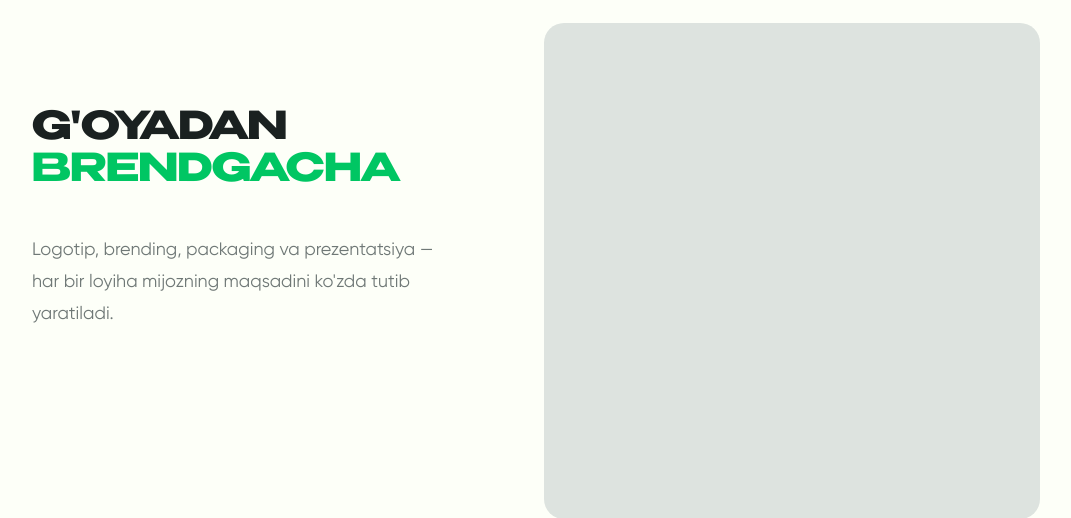
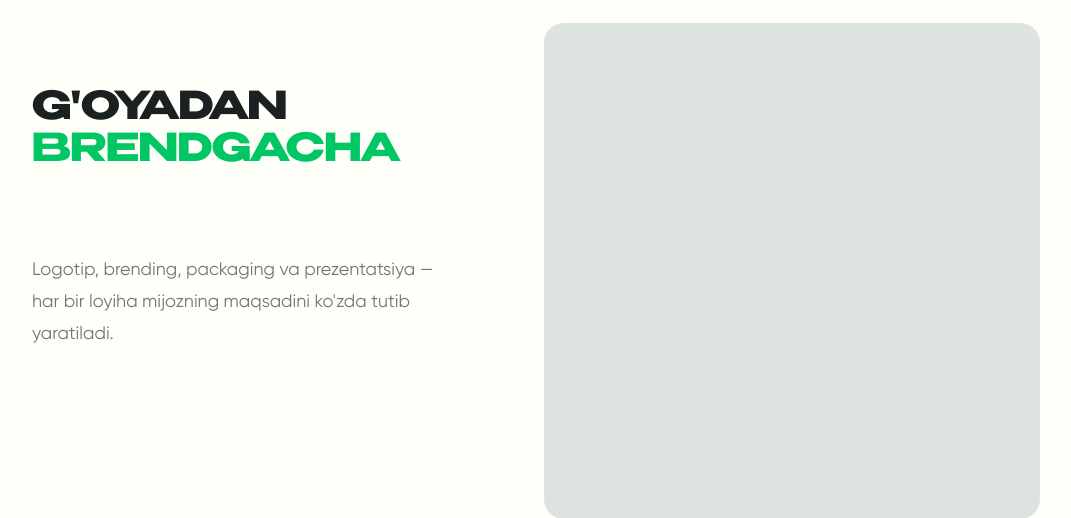
Before and after one commit to pulyaorpulia/Anvar-web, a Django app: page / in a window 1280 px wide. Shown: the part 89-607 px from the top of the page, without its empty margins (104-1175 px from the left). Run offline with Django 5.2, Linux system fonts and the light colour scheme; data that the repository does not hold is empty.

Commit message:
qqqqqa1aa2a

```diff
--- a/static/css/home.css
+++ b/static/css/home.css
@@ -31,7 +31,7 @@
     font-family: var(--display);
     font-weight: 700;
     color: #1A2120;
-    margin-bottom: 2.5rem;
+    margin-bottom: 5rem;
 }
 
 .hero__title em {
```
